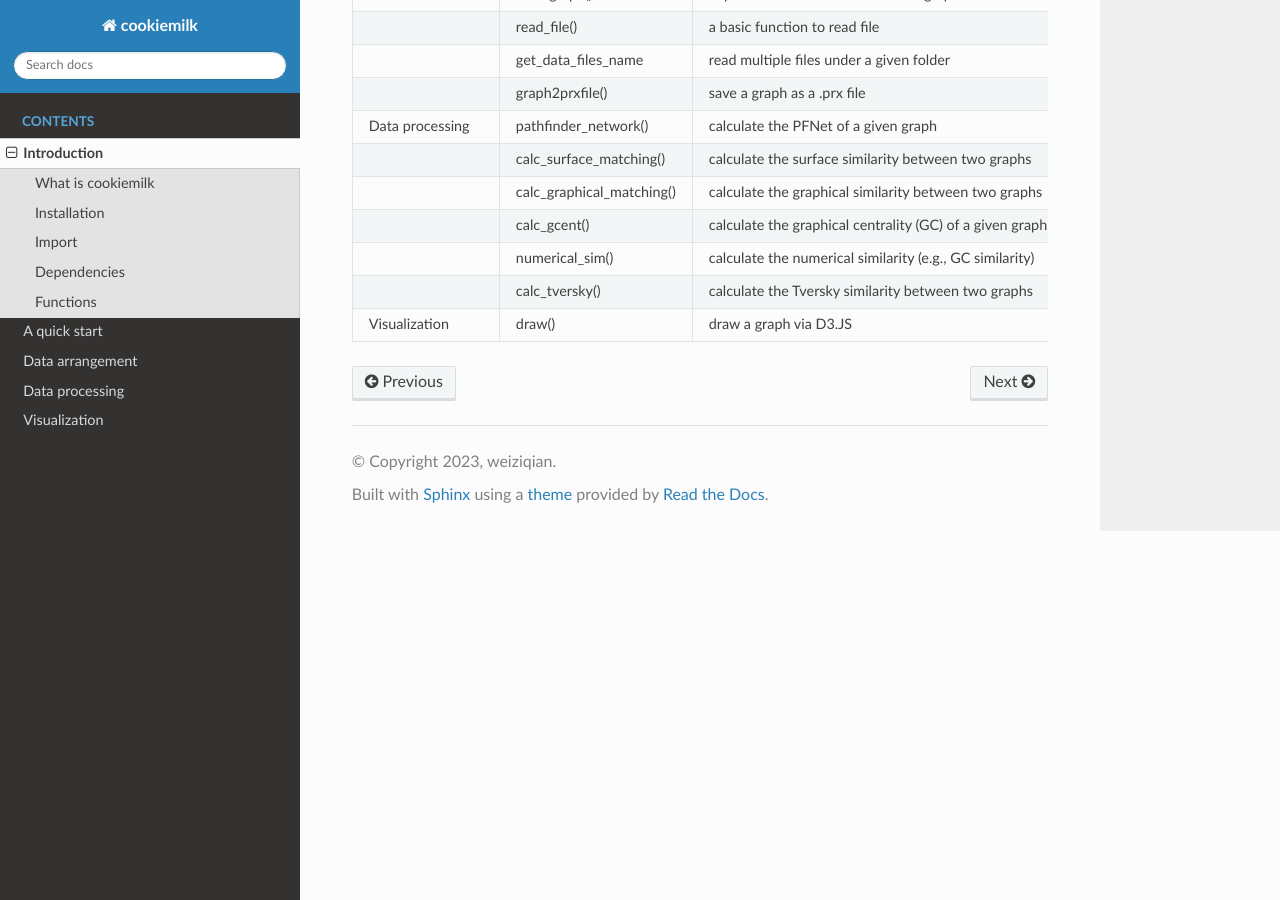
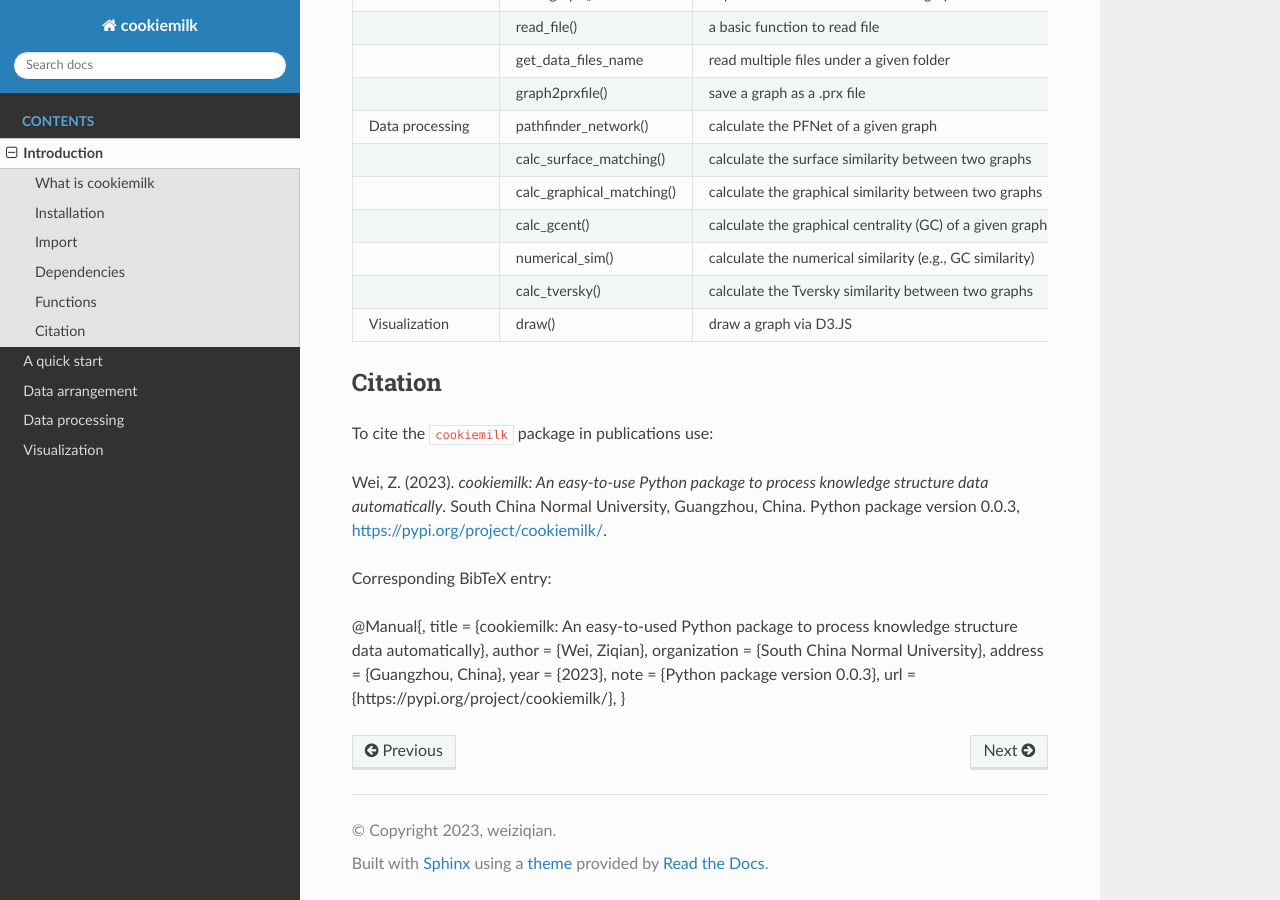
Before and after one commit to weiziqianpsych/cookiemilk_tutorial, a Sphinx documentation site: the page built from cookiemilk_tutorial/source/Introduction.md, in a window 1280 px wide and 900 px high, scrolled down 1581 px. Built offline with Sphinx 7.4.7 and the Read the Docs theme 2.0.0, drawn with Linux system fonts in a browser that asks for light colours.

Commit message:
Update Introduction.md

```diff
--- a/cookiemilk_tutorial/source/Introduction.md
+++ b/cookiemilk_tutorial/source/Introduction.md
@@ -52,3 +52,20 @@
 |                  |   numerical_sim()        | calculate the numerical similarity (e.g., GC similarity)  |
 |                  |calc_tversky()            | calculate the Tversky similarity between two graphs        |
 |Visualization     |draw()                    | draw a graph via D3.JS     |
+
+## Citation
+To cite the `cookiemilk` package in publications use:
+
+Wei, Z. (2023). *cookiemilk: An easy-to-use Python package to process knowledge structure data automatically*. South China Normal University, Guangzhou, China. Python package version 0.0.3, [https://pypi.org/project/cookiemilk/](https://pypi.org/project/cookiemilk/).
+
+Corresponding BibTeX entry:
+
+  @Manual{,
+    title = {cookiemilk: An easy-to-used Python package to process knowledge structure data automatically},
+    author = {Wei, Ziqian},
+    organization = {South China Normal University},
+    address = {Guangzhou, China},
+    year = {2023},
+    note = {Python package version 0.0.3},
+    url = {https://pypi.org/project/cookiemilk/},
+  }
```
